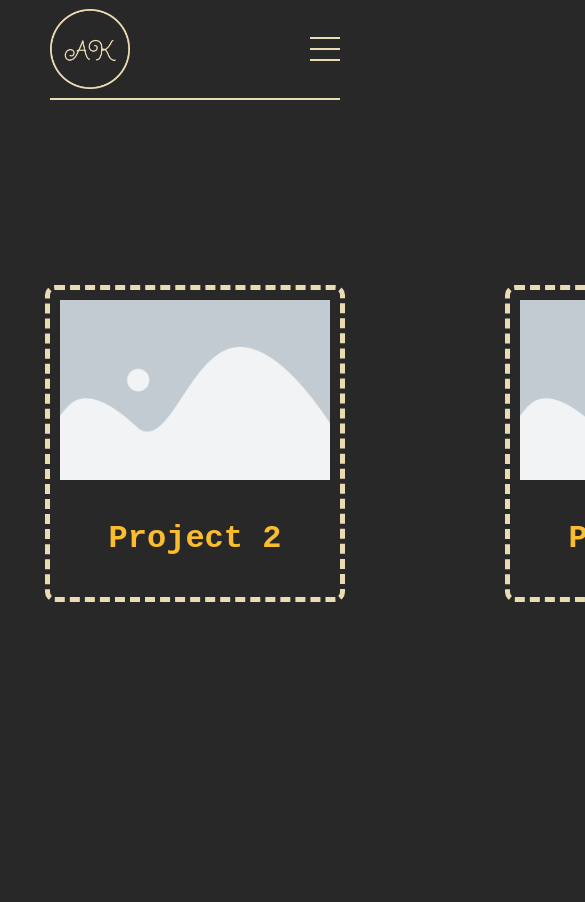
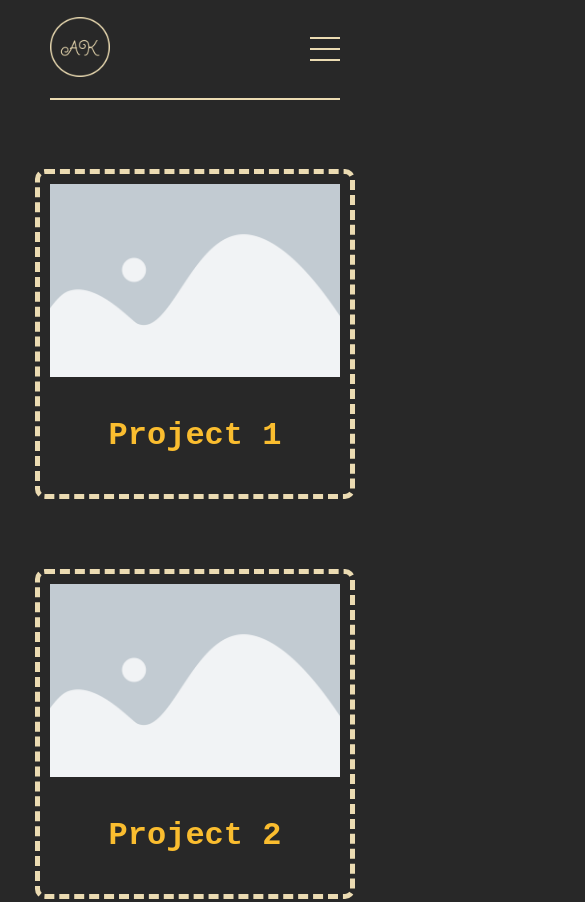
Before and after one commit to AyushKaranjit/as-1, a plain HTML site: page project.html in a window 390 px wide. Shown: the top 902 px of the page, 585 px wide, since content can reach past the window. Drawn offline with Linux system fonts and the light colour scheme.

Commit message:
Made project page responsive

```diff
--- a/project.html
+++ b/project.html
@@ -21,8 +21,8 @@
 			</div>
 		</nav>
 		<nav id="hamburger-nav">
-			<div id="desktop-logo">
-				<img src="./assets/logo.png" alt="logo" height="80px">
+			<div id="mobile-logo">
+				<img src="./assets/logo.png" alt="logo" height="60px">
 			</div>
 			<div class="hamburger-menu">
 				<div class="hamburger-icon" onclick="toggleMenu()">
--- a/style.css
+++ b/style.css
@@ -158,17 +158,11 @@ a:hover {
 	opacity: 1s;
 }
 
-.hamburger-icon:focus,
-.hamburger-icon:active {
-    outline: none;
-	border: none;
-}
-
 /* This css is for sections */
 
 section {
 	padding-top: 4vh;
-	height: 75vh;
+	height: 96vh;
 	margin: 0 10rem;
 	min-height: fit-content;
 	display: flex;
@@ -404,7 +398,6 @@ button:hover {
 		border-bottom: 2px solid #ebdbb2;
 	}
 
-    /* Profile section adjustments */
     #profile {
         flex-direction: column;
         padding-top: 5rem;
@@ -444,4 +437,17 @@ button:hover {
 	.about-paragraph-1, .about-paragraph-2, .about-paragraph-3, .about-paragraph-4 {
 		font-size: 1.25rem;
 	}
+
+	.grid-container {
+		grid-template-columns: 20rem;
+		grid-template-rows: 15rem 15rem 15rem 15rem 15rem 15rem;
+		column-gap: 5rem;
+		row-gap: 10rem;
+		margin-top: 5rem;
+		height: 115rem;
+	}
+
+	#contact {
+
+	}
 }
```
Also changed, not shown: contact.html (+1 -1 lines), sitereport.html (+2 -2 lines), videoDemo.html (+2 -2 lines).
